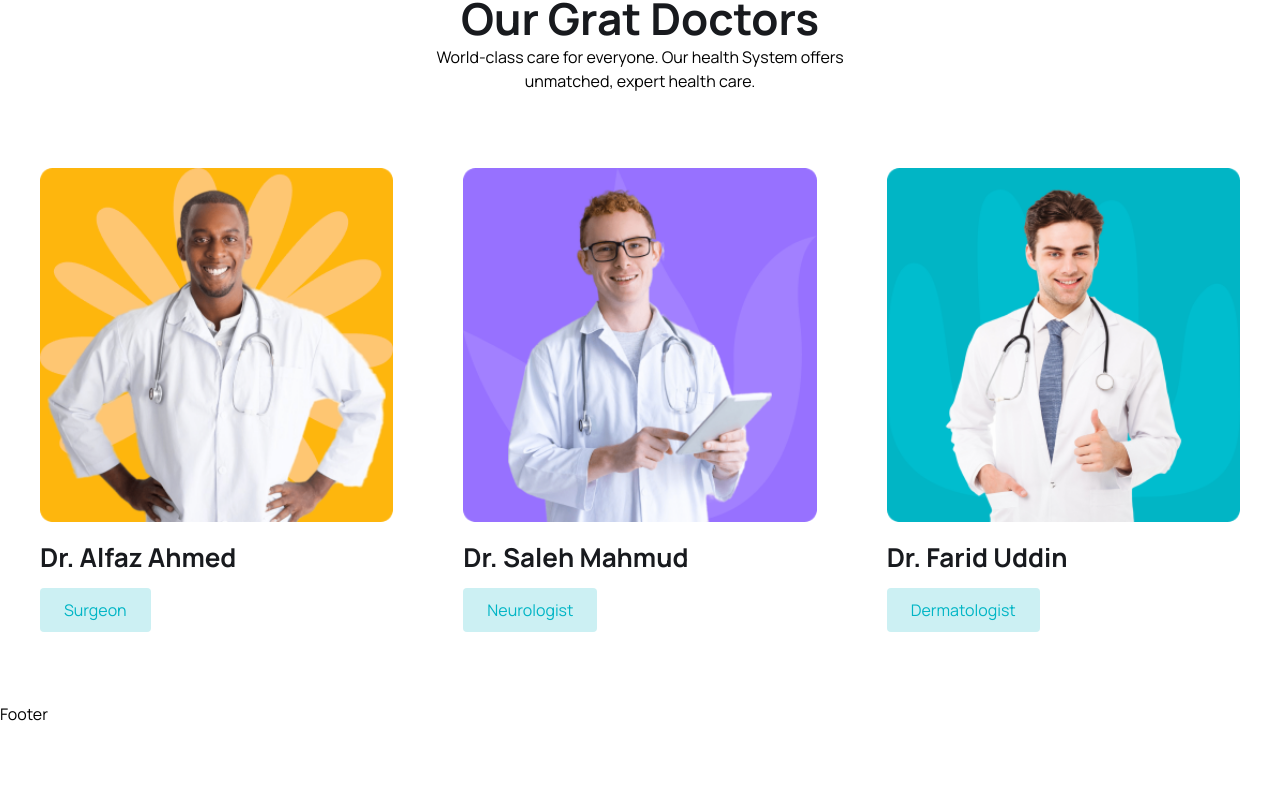
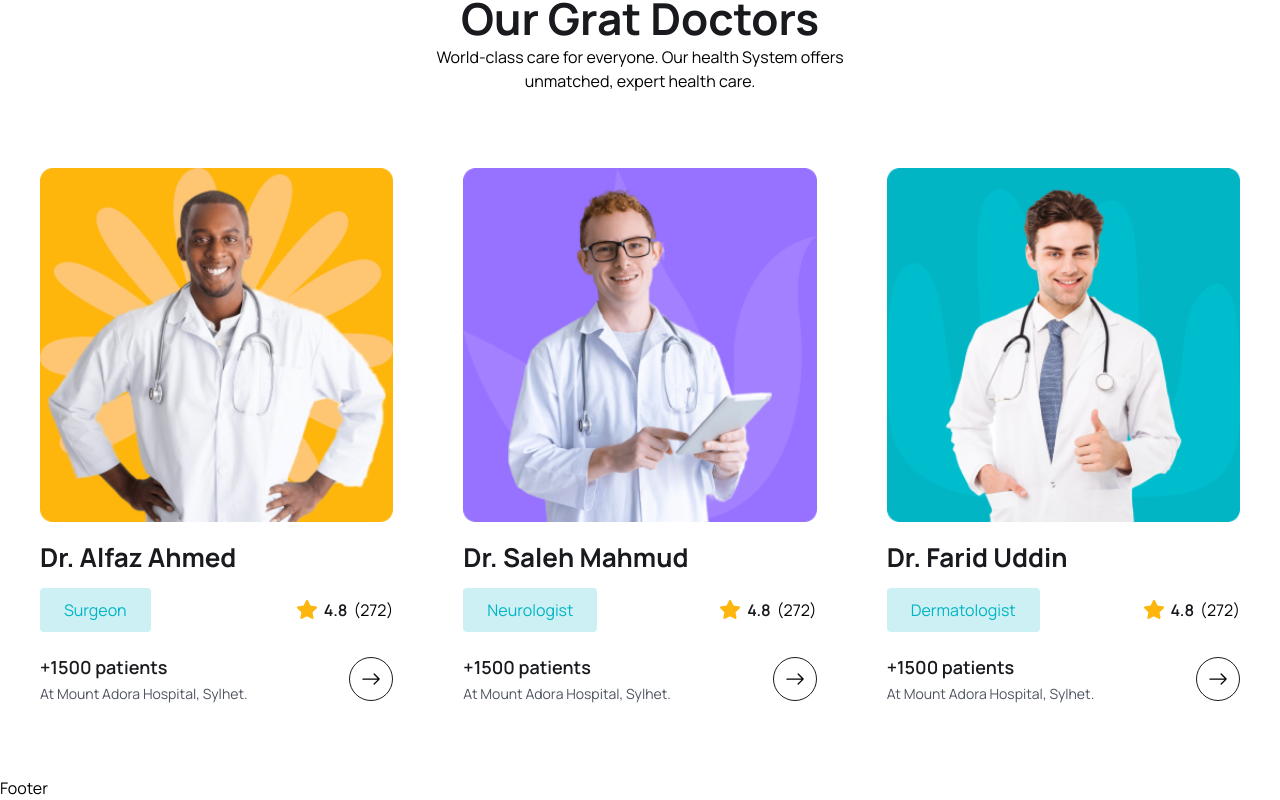
Before and after one commit to Tharu60/Medi_Webapp, a React (Vite) app in the folder frontend/: page / in a window 1280 px wide. Shown: the part 3532-4332 px from the top of the page. Before the commit the page ends 4258 px from the top, so only its background shows below. Built offline with nearby package versions, Linux system fonts and the light colour scheme; the HTML template or start-up script is replaced by a standard one.

Commit message:
Doctor card update

```diff
--- a/frontend/src/components/Doctors/DoctorCard.jsx
+++ b/frontend/src/components/Doctors/DoctorCard.jsx
@@ -2,11 +2,11 @@
 import React from 'react'
 import starIcon from '../../assets/images/Star.png'
 import { Link } from 'react-router-dom'
-import { BsArrowBarRight } from 'react-icons/bs'
+import { BsArrowRight } from 'react-icons/bs'
 
 const DoctorCard = ({ doctor }) => {
 
-  const { name, avgRating, totalRating, photo, specialization, totalPatient, hospital } = doctor
+  const { name, avgRating, totalRating, photo, specialization, totalPatients, hospital } = doctor
   return (
     <div className='p-3 lg:p-5'>
       <div>
@@ -21,6 +21,27 @@ const DoctorCard = ({ doctor }) => {
           {specialization}
         </span>
 
+        <div className='flex item-center gap-[6px]'>
+          <span className='flex items-center gap-[6px] text-[14px] leading-6 lg:text-[16px] lg:leading-7 font-semibold text-headingColor'>
+            <img src={starIcon} alt="" /> {avgRating}
+          </span>
+          <span className='text-[14px] leading-6 lg:text-[16px] lg:leading-7 font-[400]]text-textColor'>({totalRating})</span>
+        </div>
+      </div>
+
+      <div className='mt-[18px] lg:mt-5 flex items-center justify-between'>
+        <div>
+          <h3 className='text-[16px] leading-7 lg:text-[18px] lg:leading-[30px] font-semibold text-headingColor'>
+            +{totalPatients} patients
+          </h3>
+          <p className='text-[14px] leading-6 font-[400] text-textColor'>
+            At {hospital}
+          </p>
+        </div>
+
+        <Link to='/doctors' className="w-[44px] h-[44px] rounded-full border border-solid border-[#181A1E] flex items-center justify-center group hover:bg-primaryColor hover:border-none">
+          <BsArrowRight className="group-hover:text-white w-6 h-5" />
+        </Link>
       </div>
     </div>
   )
```
